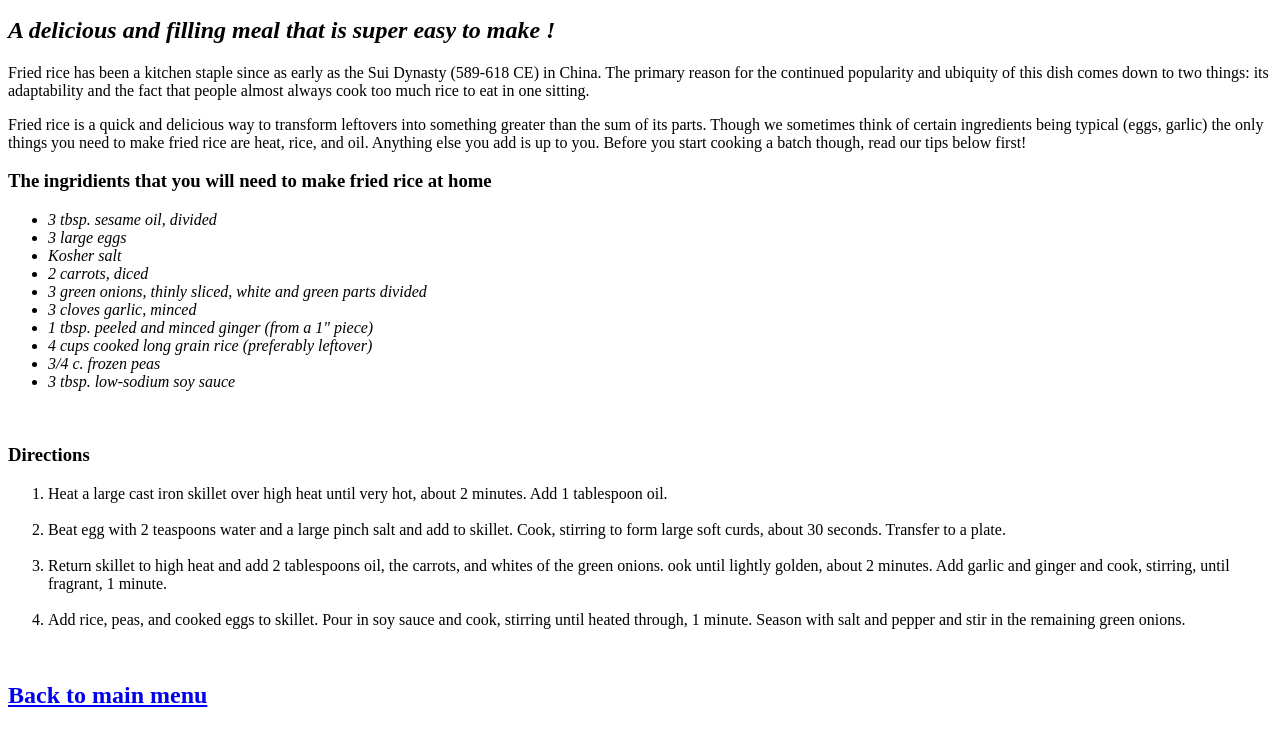
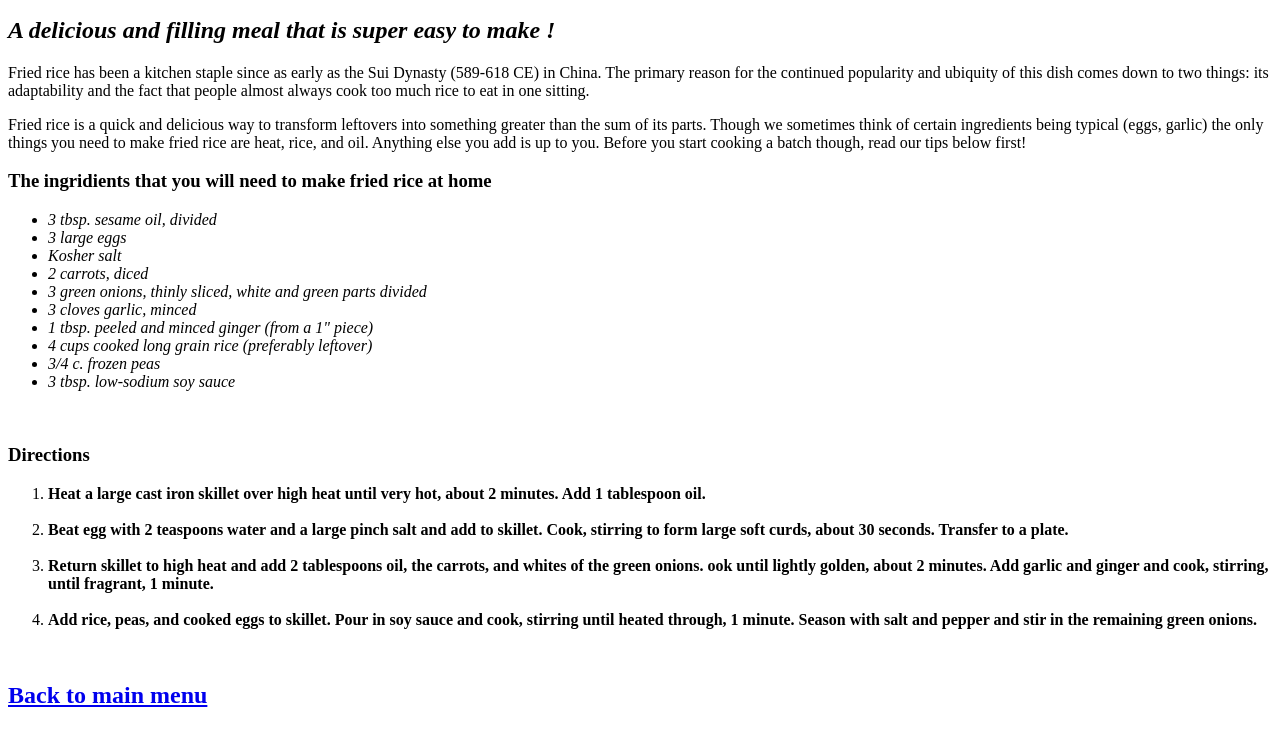
Before and after one commit to DoonbimDev/odin-recipes, a plain HTML site: page recipes/FriedRice.html in a window 1280 px wide. Shown: the part 101-830 px from the top of the page. Drawn offline with Linux system fonts and the light colour scheme.

Commit message:
Cleanup directions list and made it bold

```diff
--- a/recipes/FriedRice.html
+++ b/recipes/FriedRice.html
@@ -37,16 +37,24 @@
         <br>
         <h3>Directions</h3>                                                           <!--directions in an orderd list-->
          <ol>
-            <li>Heat a large cast iron skillet over high heat until very hot, about 2 minutes. Add 1 tablespoon oil.</li>
+            <li><strong>
+                Heat a large cast iron skillet over high heat until very hot, about 2 minutes. Add 1 tablespoon oil.
+            </li></strong>
             <br>
-            <li>Beat egg with 2 teaspoons water and a large pinch salt and add to skillet.
-                 Cook, stirring to form large soft curds, about 30 seconds. Transfer to a plate.</li>
+            <li><strong>
+                Beat egg with 2 teaspoons water and a large pinch salt and add to skillet.
+                 Cook, stirring to form large soft curds, about 30 seconds. Transfer to a plate.
+                </li></strong>
                  <br>
-            <li>Return skillet to high heat and add 2 tablespoons oil, the carrots, and whites of the green onions.
-                ook until lightly golden, about 2 minutes. Add garlic and ginger and cook, stirring, until fragrant, 1 minute.</li>
+            <li><strong>
+                Return skillet to high heat and add 2 tablespoons oil, the carrots, and whites of the green onions.
+                ook until lightly golden, about 2 minutes. Add garlic and ginger and cook, stirring, until fragrant, 1 minute.
+            </li></strong>
                 <br>
-            <li>Add rice, peas, and cooked eggs to skillet. Pour in soy sauce and cook, stirring until heated through, 1 minute.
-                 Season with salt and pepper and stir in the remaining green onions.</li>
+            <li><strong>
+                Add rice, peas, and cooked eggs to skillet. Pour in soy sauce and cook, stirring until heated through, 1 minute.
+                 Season with salt and pepper and stir in the remaining green onions.
+                </li></strong>
          </ol>
     <br>
     <h2><a href="../index.html">Back to main menu</a> </h2>                       <!--button to go back to index-->
```
